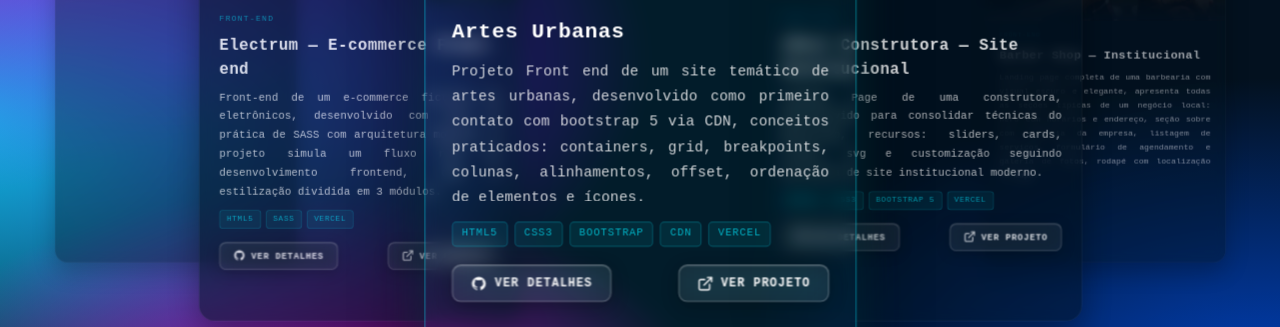
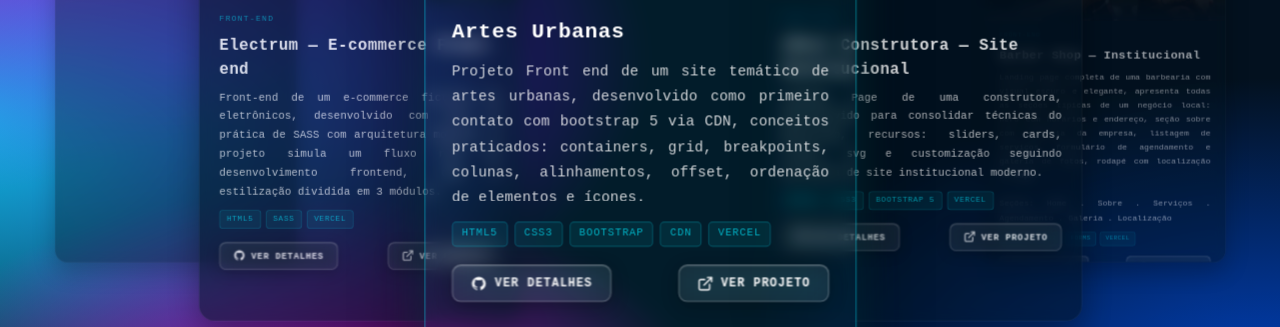
Before and after one commit to LeandroDukievicz/Portifolio-Cyber-Dukie, a Next.js app: page /projetos in a window 1280 px wide. Shown: the part 220-547 px from the top of the page. Built offline with nearby package versions, Linux system fonts and the light colour scheme; no server answers.

Commit message:
feat: completar card Barber Shop com secoes, stack e CTAs

```diff
--- a/app/projetos/page.tsx
+++ b/app/projetos/page.tsx
@@ -50,9 +50,13 @@ const PROJECTS: (Project | null)[] = [
   {
     title: "Barber Shop — Institucional",
     subtitle: "Front-end",
-    description: "Landing page completa de uma barbearia com visual escuro e elegante, apresenta todas as seções típicas de um negócio local: hero com horários e endereço, seção sobre com história da empresa, listagem de serviços, formulário de agendamento e galeria de fotos, rodapé com localização no mapa.",
-    tags: [],
+    description: "Landing page completa de uma barbearia com visual escuro e elegante, apresenta todas as seções típicas de um negócio local: hero com horários e endereço, seção sobre com história da empresa, listagem de serviços, formulário de agendamento e galeria de fotos, rodapé com localização no mapa.\n\nSeções: Home . Sobre . Serviços . Agendamento . Galeria . Localização",
+    tags: ["HTML5", "CSS3", "Forms", "Vercel"],
     image: "/images/projetos/barbershop.webp",
+    ctas: [
+      { label: "Ver Detalhes", href: "https://github.com/LeandroDukievicz/BarberShop",              icon: "github" },
+      { label: "Ver Projeto",  href: "https://barberhop-dukievicz.vercel.app/#services",            icon: "link"   },
+    ],
   },
   null,
   null,
```
